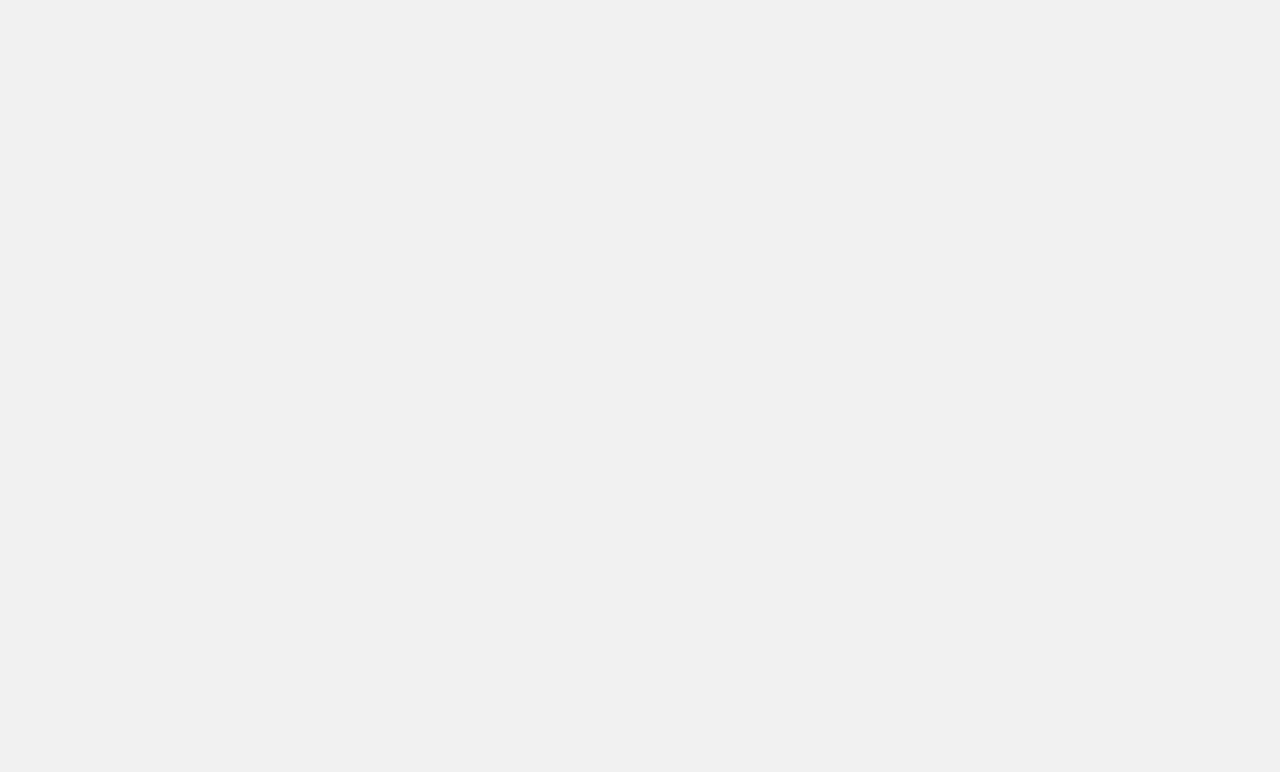
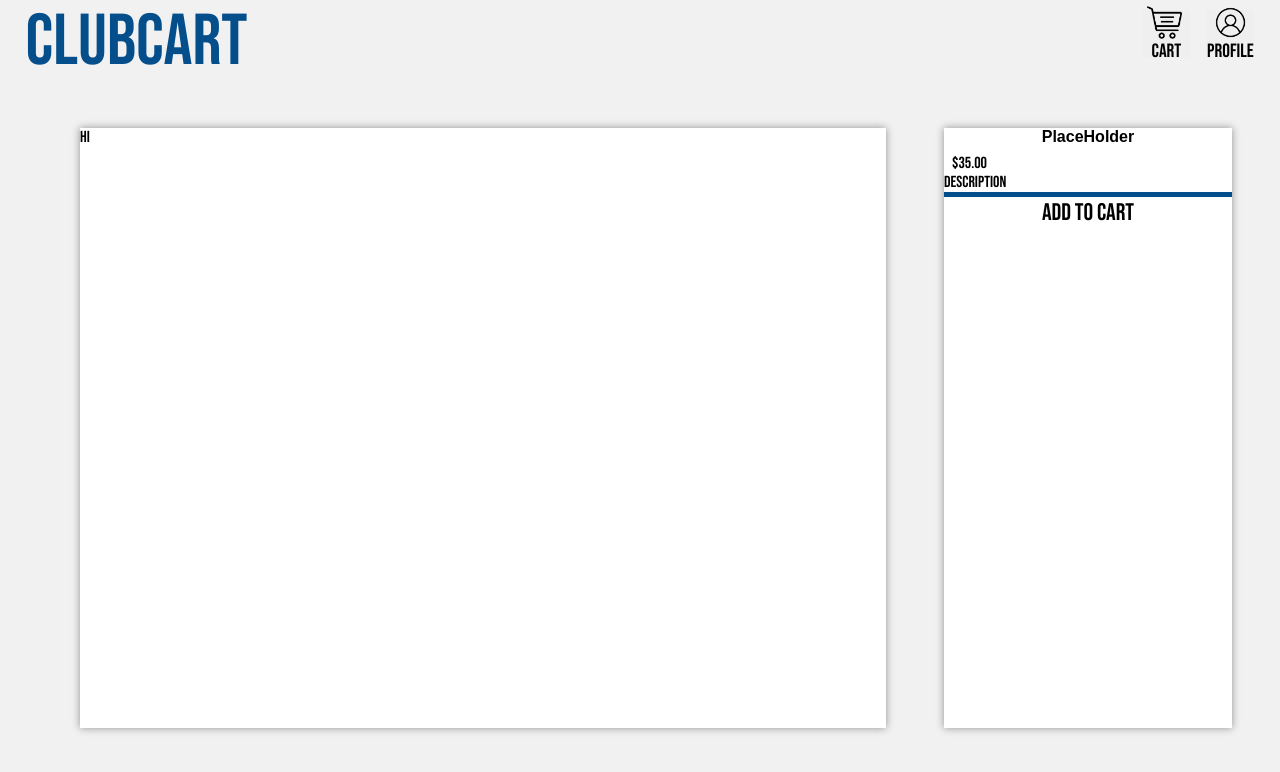
Before and after one commit to PraneethO/clubcart, a Next.js app in the folder club-cart/: page /pages/clubView in a window 1280 px wide. Shown: the top 772 px of the page. Built offline with nearby package versions, Linux system fonts and the light colour scheme.

Commit message:
started clubview

```diff
--- a/club-cart/src/app/pages/clubView/page.module.css
+++ b/club-cart/src/app/pages/clubView/page.module.css
@@ -0,0 +1,150 @@
+/* club view css */
+
+.nav {
+    display: flex;
+    flex-direction: row;
+    justify-content: space-between;
+    align-content: center;
+    align-items: center;
+
+    width: 100%;
+    height: 10vh;
+
+    text-align: left;
+    padding: 2%;
+    padding-top: 3%;
+
+    font-size: 4.5rem;
+    color: #044e8b;
+
+    position: flex;
+}
+
+.link {
+    transform: translateY(-.75rem);
+
+    display: flex;
+    flex-direction: column;
+    margin-top: 0;
+
+    justify-content: center;
+    justify-items: center;
+    text-align: center;
+
+    text-decoration: none;
+}
+
+.navLogo {
+    transform: translateY(-.25rem);
+}
+
+.navButtonContainer {
+    transform: translateY(-.75rem);
+    display: flex;
+    margin-top: 0;
+
+    width: 2rem;
+    height: 2rem;
+    background-color: black;
+    font-family: Montserrat, sans-serif;
+}
+
+.navButton {
+    width: 3rem;
+    height: 3rem;
+
+    display: flex;
+    flex-direction: column;
+
+    text-align: center;
+    align-items: center;
+    justify-content: center;
+
+    border: none;
+    font-size: 1.2rem;
+}
+
+.navButton:hover {
+    cursor: pointer;
+}
+
+.contentContainer {
+    margin-top: 3rem;
+    display: flex;
+    width: 90%;
+    height: 75vh;
+    margin-left: auto;
+    margin-right: 3rem;
+}
+
+.imageContainer {
+    width: 70%;
+    height: 100%;
+    margin-right: 5%;
+
+    background-color: white;
+    box-shadow: 0 0 8px rgba(0, 0, 0, 0.4);
+}
+
+.clubContentContainer {
+    width: 25%;
+    height: 100%;
+    background-color: white;
+    box-shadow: 0 0 8px rgba(0, 0, 0, 0.4);
+}
+
+
+
+.clubName {
+    /* display: flex; */
+    width: 100%;
+    font-size: fit-content;
+    height: fit-content;
+    font-family: bebas-neue-pro, sans-serif;
+    text-align: center;
+    font-weight: bold;
+
+    justify-content: center;
+    align-items: center;
+    padding-bottom: 0.5rem;
+}
+
+.cost {
+    margin-left: 0.5rem;
+    font-size: 1rem;
+}
+
+.clubExtra {
+    background-color: white;
+    display: flex;
+    align-items: center;
+    justify-content: center;
+
+    width: 100%;
+    flex: 1;
+    border-top: #044e8b solid 5px;
+    border-bottom: none;
+    border-right: none;
+    border-left: none;
+
+    font-family: bebas-neue-pro, sans-serif;
+    font-size: 1rem;
+    text-transform: underline;
+    text-align: center;
+    justify-content: center;
+    align-items: center;
+
+    background: linear-gradient(#044e8b 0 0) var(--p, 0) / var(--p, 0) no-repeat;
+    transition: .4s, background-position 0s;
+}
+
+.addToCartText {
+    font-size: 1.5rem;
+    /* color: #044e8b; */
+}
+
+.clubExtra:hover {
+    cursor: pointer;
+    --p: 100%;
+    color: white;
+}
--- a/club-cart/src/app/pages/clubView/page.tsx
+++ b/club-cart/src/app/pages/clubView/page.tsx
@@ -2,9 +2,46 @@
 
 import React from "react";
 import styles from "./page.module.css";
+import Link from "next/link";
 
 export default function Dashboard() {
     return <main className={styles.main}>
+        <div className={styles.nav}>
+            <Link href="/pages/dashboard" style={{ textDecoration: "none", color: "#044e8b" }}>
+                <div className={styles.navLogo}>CLUBCART</div>
+            </Link>
+            <Link href="/pages/cart" className={styles.link} style={{ marginLeft: "auto" }}>
+                <button className={styles.navButton}>
+                    <img src="/shopping-cart.png" width={35} height={35} style={{ marginLeft: "auto", marginRight: "auto", transform: "translateX(-2px)" }} />
+                    cart
+                </button>
+            </Link>
+            <Link href="/pages/profile" className={styles.link} style={{ marginLeft: "1rem" }}>
+                <button className={styles.navButton}>
+                    <img src="/default-avatar.png" width={35} height={35} style={{ marginLeft: "auto", marginRight: "auto" }} />
+                    profile
+                </button>
+            </Link>
+        </div>
 
+        <div className={styles.contentContainer}>
+            <div className={styles.imageContainer}>
+                hi
+            </div>
+            <div className={styles.clubContentContainer}>
+                <div className={styles.clubName}>
+                    PlaceHolder
+                </div>
+                <div className={styles.cost}>
+                    $35.00
+                </div>
+                <div className={styles.clubDescription}>
+                    Description
+                </div>
+                <button className={styles.clubExtra}>
+                    <div className={styles.addToCartText}>Add to Cart</div>
+                </button>
+            </div>
+        </div>
     </main>
 }
--- a/club-cart/src/app/pages/dashboard/page.module.css
+++ b/club-cart/src/app/pages/dashboard/page.module.css
@@ -189,8 +189,6 @@
     width: 100%;
     font-size: fit-content;
     height: fit-content;
-    /* font-family: Montserrat, sans-serif; */
-    /* font-family: 'TT Norms', Arial, sans-serif; */
     font-family: bebas-neue-pro, sans-serif;
     text-align: center;
     font-weight: bold;
```
